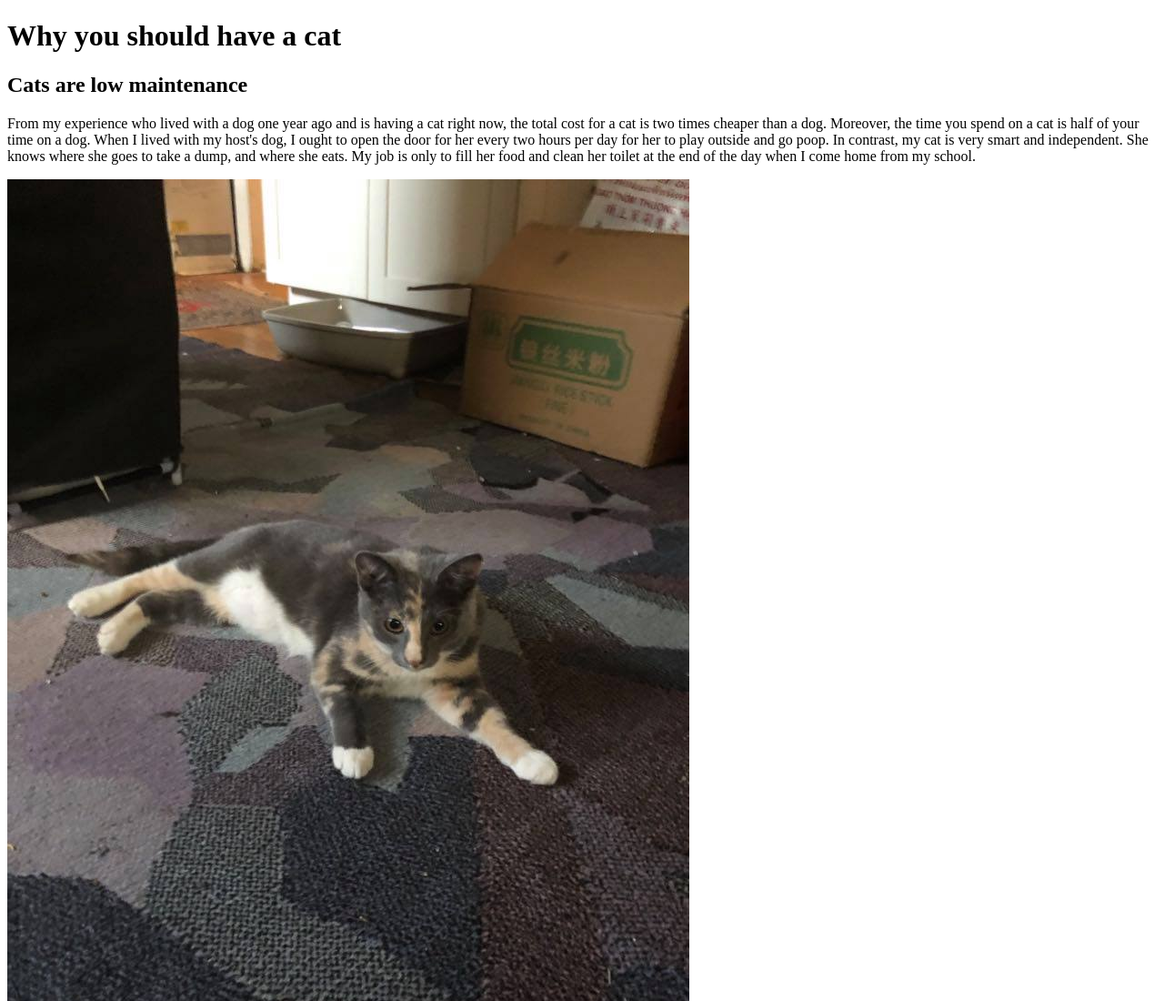
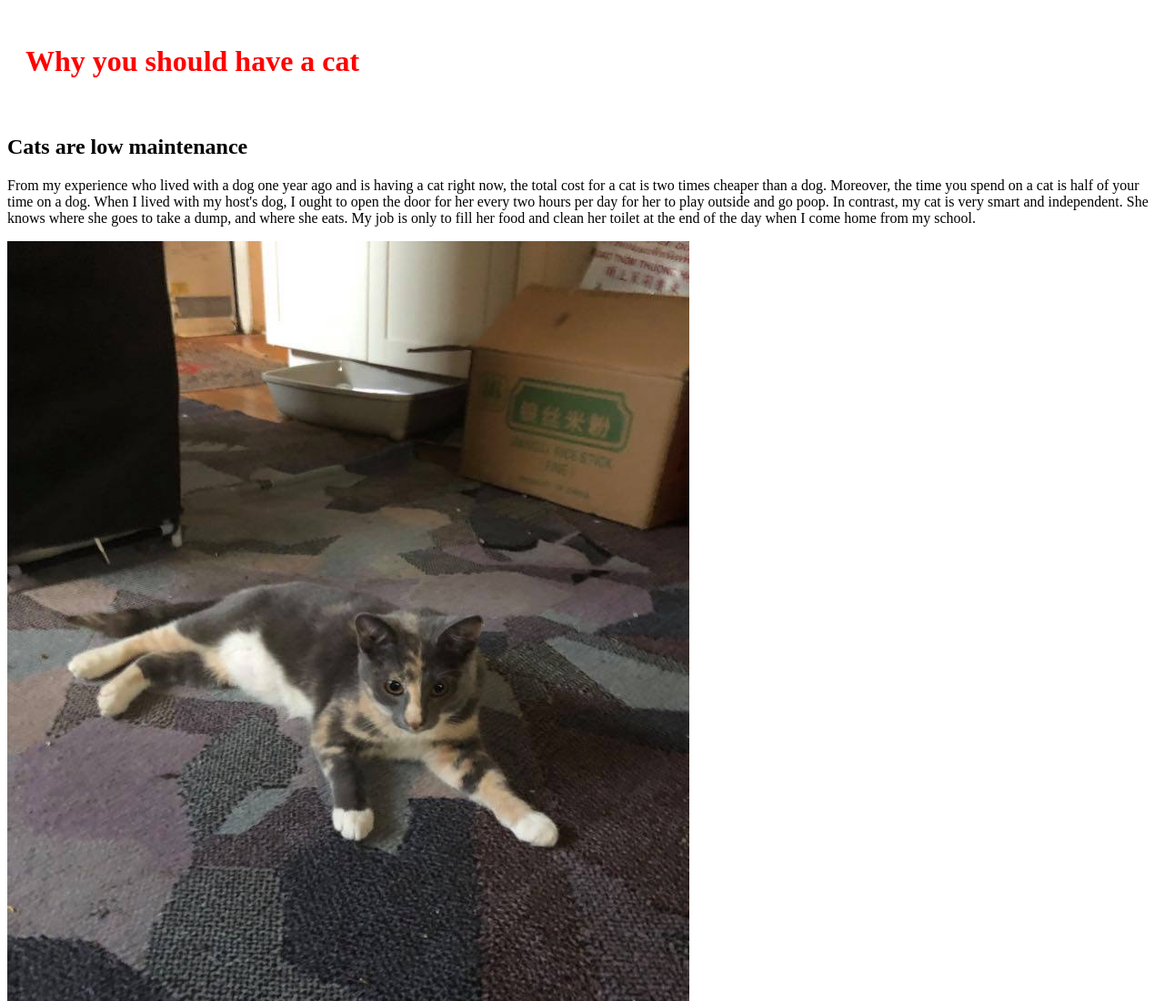
Before and after one commit to KC-LC101-June-21/Html-me-something, a website: page index.html in a window 1280 px wide. Shown: the top 1100 px of the page at 91% size. Drawn offline with Linux system fonts and the light colour scheme.

Commit message:
CSS File

```diff
--- a/index.html
+++ b/index.html
@@ -1,10 +1,12 @@
 <!DOCTYPE html>
 <html>
    <head>
+      <title>CatLover</title>
+      <link rel="stylesheet" type="text/css" href="styles.css">
    </head>
    <body>
       <!-- Write your HTML in this file! -->
-      <header>
+      <header id = "mainHeading">
          <h1>Why you should have a cat</h1>
       </header>
       <article>
--- a/styles.css
+++ b/styles.css
@@ -1 +1,5 @@
 /* Write your CSS here! */
+#mainHeading {
+    padding: 20px;
+    color: red;
+}
```
Also changed, not shown: 1 other file.
